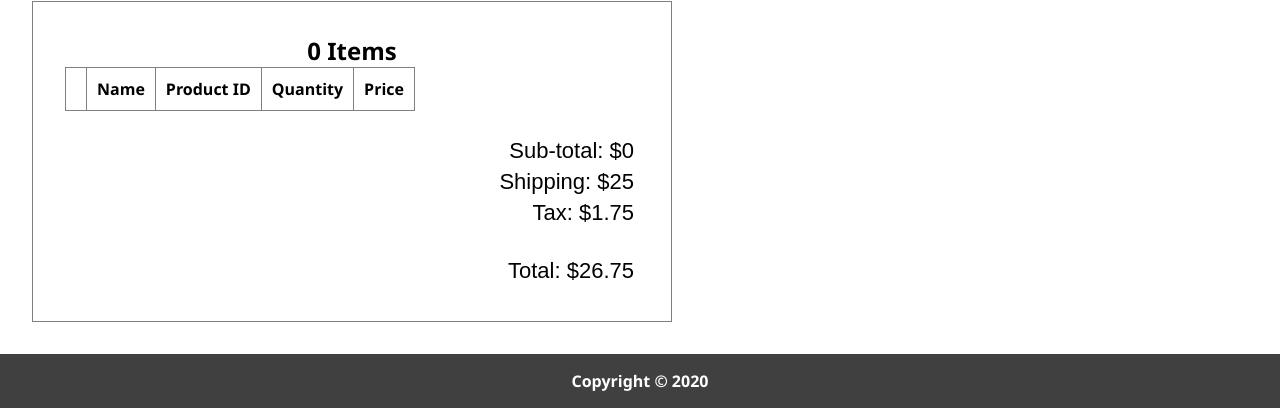
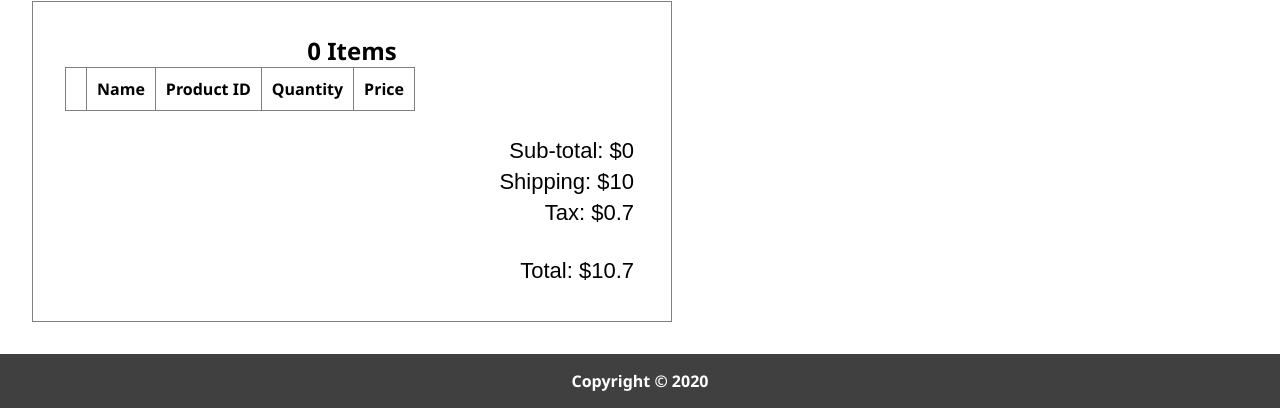
Before and after one commit to dnsimms/Group_4300_Project, a PHP site: page /Group_4300_Project_war_exploded/Checkout.php in a window 1280 px wide. Shown: the part 884-1292 px from the top of the page. Run offline with PHP 8.4, Linux system fonts and the light colour scheme; data that the repository does not hold is empty.

Commit message:
updated checkout

```diff
--- a/src/main/webapp/Checkout.php
+++ b/src/main/webapp/Checkout.php
@@ -214,7 +214,7 @@ $statement->closeCursor();
     </table>
     <br>
     <p class="money">Sub-total: <?php echo "$" . $total_price; ?></p>
-    <p class="money">Shipping: <?php echo "$" . $shipping_price = 25; ?></p>
+    <p class="money">Shipping: <?php echo "$" . $shipping_price = 10; ?></p>
     <p class="money">Tax: <?php echo "$" . $tax = ($total_price + $shipping_price) * 0.07; ?></p><br>
     <p class="money">Total: <?php echo "$" . ($total_price + $shipping_price + $tax); ?></p>
 </aside>
```
